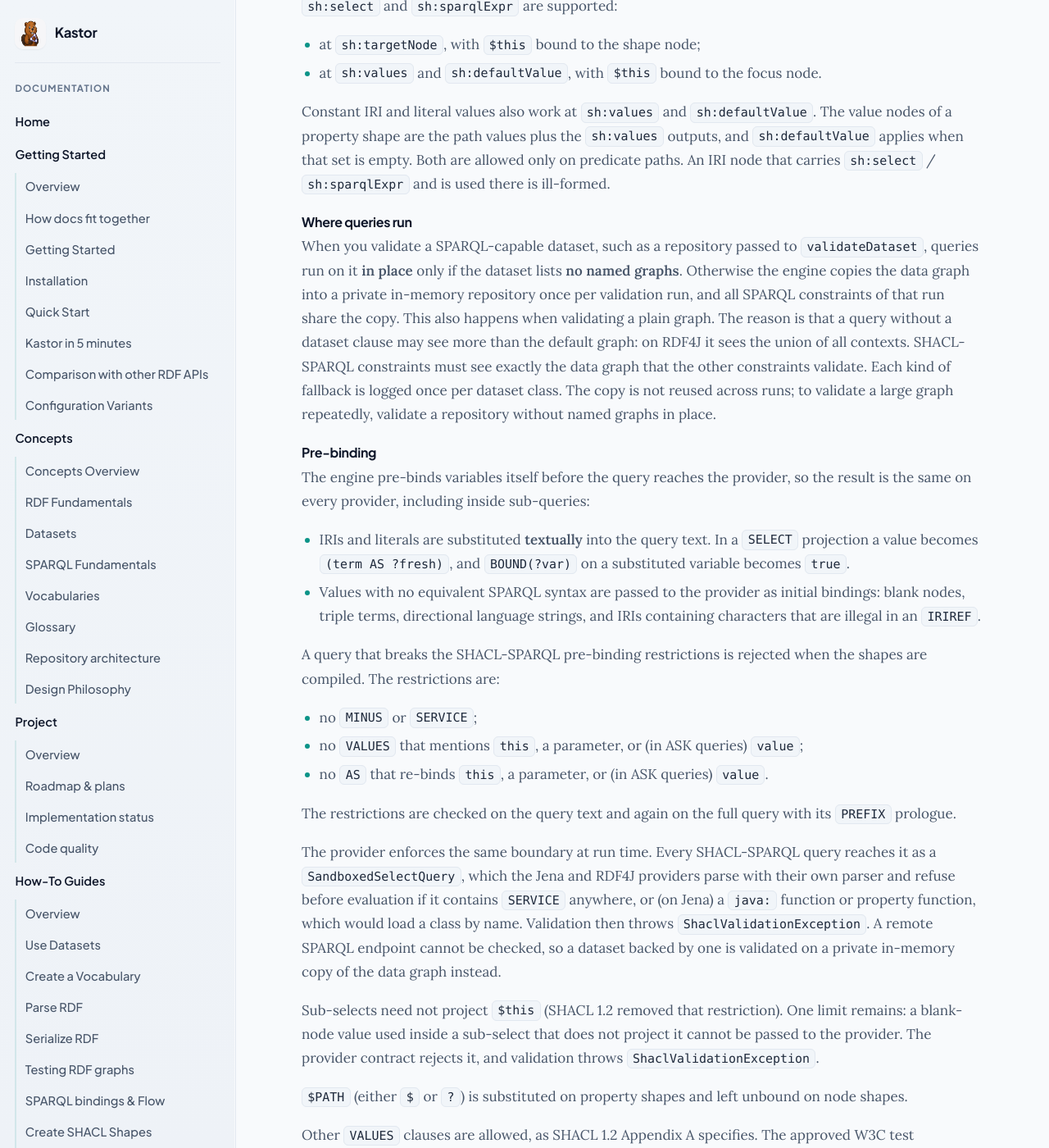
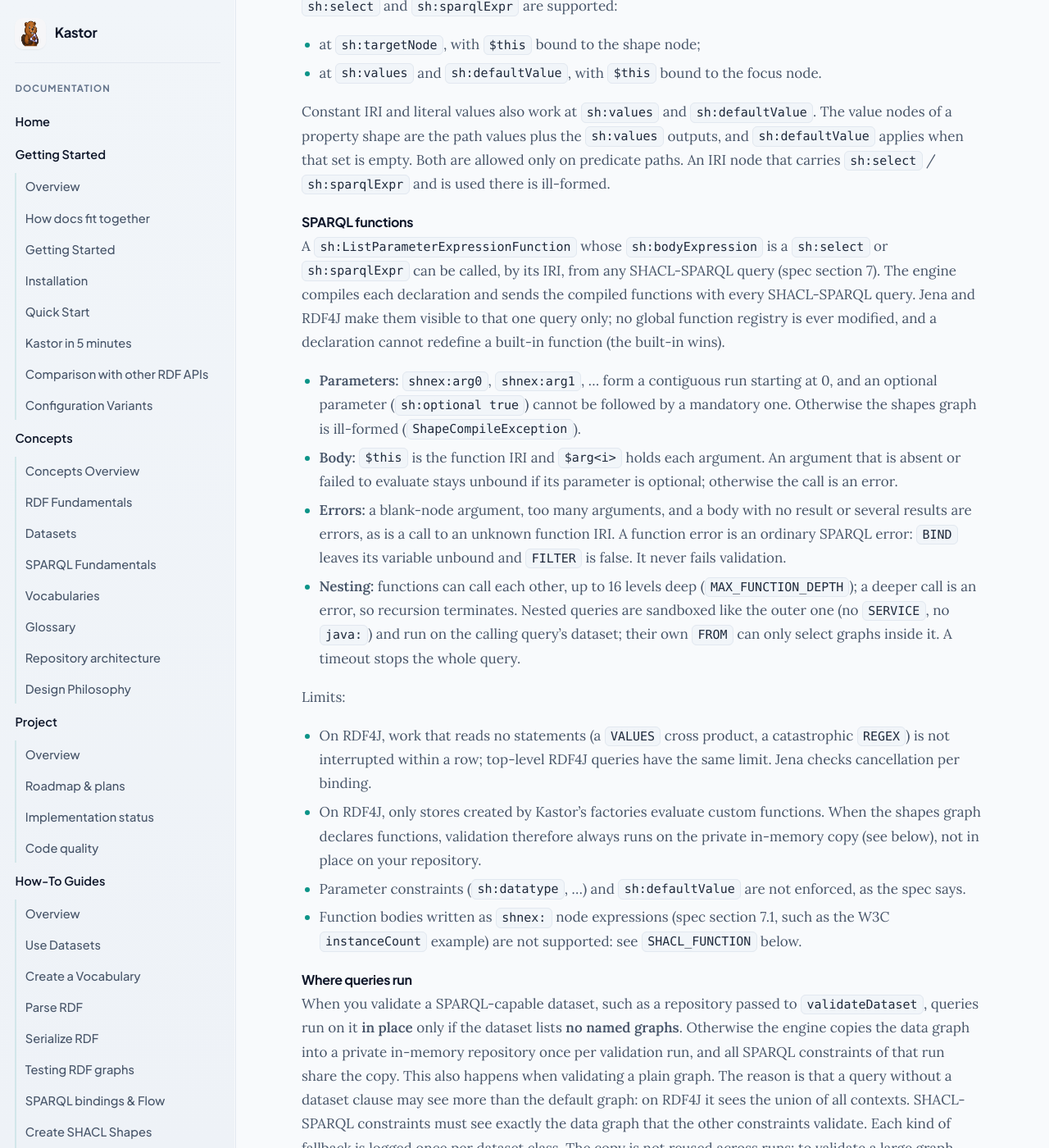
Before and after one commit to geoknoesis/kastor, a Jekyll site: the page built from docs/kastor/features/shacl-validation.md, in a window 1280 px wide and 1400 px high, scrolled down 10380 px. Shown: the whole window at 82% size. Built offline with Jekyll 4.4.1, drawn with Linux system fonts in a browser that asks for light colours; our own code applies the rules of GitHub Pages for plain Markdown files; some of the changed text lies outside the part shown.

Commit message:
docs(shacl): document custom SPARQL functions
Co-Authored-By: Claude Opus 5.5 <noreply@anthropic.com>

````diff
--- a/docs/kastor/features/shacl-validation.md
+++ b/docs/kastor/features/shacl-validation.md
@@ -222,6 +222,21 @@ A `sh:ConstraintComponent` with `sh:parameter` (and `sh:optional`) is evaluated
 
 Constant IRI and literal values also work at `sh:values` and `sh:defaultValue`. The value nodes of a property shape are the path values plus the `sh:values` outputs, and `sh:defaultValue` applies when that set is empty. Both are allowed only on predicate paths. An IRI node that carries `sh:select` / `sh:sparqlExpr` and is used there is ill-formed.
 
+#### SPARQL functions
+
+A `sh:ListParameterExpressionFunction` whose `sh:bodyExpression` is a `sh:select` or `sh:sparqlExpr` can be called, by its IRI, from any SHACL-SPARQL query (spec section 7). The engine compiles each declaration and sends the compiled functions with every SHACL-SPARQL query. Jena and RDF4J make them visible to that one query only; no global function registry is ever modified, and a declaration cannot redefine a built-in function (the built-in wins).
+
+- **Parameters:** `shnex:arg0`, `shnex:arg1`, ... form a contiguous run starting at 0, and an optional parameter (`sh:optional true`) cannot be followed by a mandatory one. Otherwise the shapes graph is ill-formed (`ShapeCompileException`).
+- **Body:** `$this` is the function IRI and `$arg<i>` holds each argument. An argument that is absent or failed to evaluate stays unbound if its parameter is optional; otherwise the call is an error.
+- **Errors:** a blank-node argument, too many arguments, and a body with no result or several results are errors, as is a call to an unknown function IRI. A function error is an ordinary SPARQL error: `BIND` leaves its variable unbound and `FILTER` is false. It never fails validation.
+- **Nesting:** functions can call each other, up to 16 levels deep (`MAX_FUNCTION_DEPTH`); a deeper call is an error, so recursion terminates. Nested queries are sandboxed like the outer one (no `SERVICE`, no `java:`) and run on the calling query's dataset; their own `FROM` can only select graphs inside it. A timeout stops the whole query.
+
+Limits:
+- On RDF4J, work that reads no statements (a `VALUES` cross product, a catastrophic `REGEX`) is not interrupted within a row; top-level RDF4J queries have the same limit. Jena checks cancellation per binding.
+- On RDF4J, only stores created by Kastor's factories evaluate custom functions. When the shapes graph declares functions, validation therefore always runs on the private in-memory copy (see below), not in place on your repository.
+- Parameter constraints (`sh:datatype`, ...) and `sh:defaultValue` are not enforced, as the spec says.
+- Function bodies written as `shnex:` node expressions (spec section 7.1, such as the W3C `instanceCount` example) are not supported: see `SHACL_FUNCTION` below.
+
 #### Where queries run
 
 When you validate a SPARQL-capable dataset, such as a repository passed to `validateDataset`, queries run on it **in place** only if the dataset lists **no named graphs**. Otherwise the engine copies the data graph into a private in-memory repository once per validation run, and all SPARQL constraints of that run share the copy. This also happens when validating a plain graph. The reason is that a query without a dataset clause may see more than the default graph: on RDF4J it sees the union of all contexts. SHACL-SPARQL constraints must see exactly the data graph that the other constraints validate. Each kind of fallback is logged once per dataset class. The copy is not reused across runs; to validate a large graph repeatedly, validate a repository without named graphs in place.
@@ -259,11 +274,11 @@ The native engine recognises some SHACL constructs that it cannot evaluate. By d
 | `SPARQL_CONSTRAINT_COMPONENT` | None: SPARQL-based constraint components are supported (see above). The category is kept for compatibility |
 | `NODE_EXPRESSION` | SHACL 1.2 node expressions the engine cannot evaluate: `shnex:` and other non-SPARQL node expressions at `sh:values`, `sh:defaultValue` and `sh:targetNode`, `sh:expression`, non-constant `sh:deactivated`, and any blank-node `sh:nodeByExpression` value (a SPARQL one is reported as `SPARQL_NODE_EXPRESSION`) |
 | `SPARQL_NODE_EXPRESSION` | SPARQL node expressions (`sh:select`, `sh:sparqlExpr`) used as `sh:targetWhere` values or as blank-node `sh:nodeByExpression` values. At `sh:targetNode`, `sh:values` and `sh:defaultValue` they are supported |
-| `SHACL_FUNCTION` | SHACL 1.2 functions (`sh:bodyExpression`, `sh:ListParameterExpressionFunction`) called from a SPARQL query (spec section 7) |
+| `SHACL_FUNCTION` | SHACL 1.2 functions whose `sh:bodyExpression` is a `shnex:` node expression (spec section 7.1), called from a SPARQL query. Functions with a `sh:select` / `sh:sparqlExpr` body are supported (see above) |
 | `CUSTOM_TARGET` | SPARQL-based or custom targets (`sh:target`) |
 | `REIFIER_CONSTRAINT_ON_COMPLEX_PATH` | `sh:reifierShape` / `sh:reificationRequired true` on a property shape whose `sh:path` is not a predicate IRI (the engine only knows which triples a predicate path traverses) |
 
-`sh:sparql` constraints, SPARQL-based constraint components and SPARQL node expressions at `sh:targetNode`, `sh:values` and `sh:defaultValue` (see above) are supported.
+`sh:sparql` constraints, SPARQL-based constraint components, SPARQL node expressions at `sh:targetNode`, `sh:values` and `sh:defaultValue`, and SPARQL functions with a SPARQL body (see above) are supported.
 
 In the failure, `ShaclValidationException` wraps an `UnsupportedShaclFeatureException`. Its message names each offending construct, and its `features` property lists the categories:
 
@@ -303,8 +318,8 @@ python scripts/fetch-conformance-data.py --only shacl
 ```
 
 The task fails instead of skipping when the suite is missing, and every case is executed. The default `test` task runs the same harness against the bundled fixture when the checkout is missing; a missing manifest, a manifest without `sht:Validate` entries or one without an approved case fails the test rather than skipping it, unless `-PshaclW3cAllowMissingData=true` opts out. Manifest rows that are not approved are skipped unless `-PshaclW3cIncludeNonApproved=true`. The harness checks failures strictly:
-- The deviations are real feature gaps, kept visible on purpose: SHACL 1.2 node expression constraints (`sh:expression`) and SHACL functions called from SPARQL (spec section 7) need an expression evaluator and a function provider that the engine does not have, and the SHACL 1.2 drafts they come from are still changing. They fail with a categorised error instead of passing silently.
-- Each known deviation in `W3cKnownDeviations` has an `UnsupportedShaclFeature` category and must fail with an `UnsupportedShaclFeatureException` for exactly that category. At the pinned commit there are 4: 1 node expression and 3 SHACL functions.
+- The deviations are real feature gaps, kept visible on purpose: SHACL 1.2 node expression constraints (`sh:expression`) and SHACL functions with a `shnex:` body (spec section 7.1) need an expression evaluator that the engine does not have, and the SHACL 1.2 drafts they come from are still changing. They fail with a categorised error instead of passing silently.
+- Each known deviation in `W3cKnownDeviations` has an `UnsupportedShaclFeature` category and must fail with an `UnsupportedShaclFeatureException` for exactly that category. At the pinned commit there are 2: 1 node expression (`node-expr/constraints/expression-001`) and 1 SHACL function (`sparql/functions/instanceCount-example`, a `shnex:` body).
 - Spec overrides in `W3cKnownDeviations` are approved cases whose expected result contradicts the normative SHACL 1.2 text. The engine follows the text, and the case must validate without failing. There is 1: `unsupported-sparql-002` expects any `VALUES` to fail, but SHACL 1.2 Appendix A only forbids `VALUES` that mentions a pre-bound variable.
 - `sht:Failure` cases must fail with their expected category (a pre-binding restriction or a shapes compile failure), never with an unsupported feature.
 - `sh:conformanceDisallows` cases check the engine's own `isValid` and exported `sh:conforms`.
````
Also changed, not shown: docs/kastor/getting-started/kastor-in-5-minutes.md (+1 -1 lines), docs/kastor/guides/how-to-validate-shacl.md (+1 -1 lines), rdf/shacl/validation/README.md, 1 other file.
